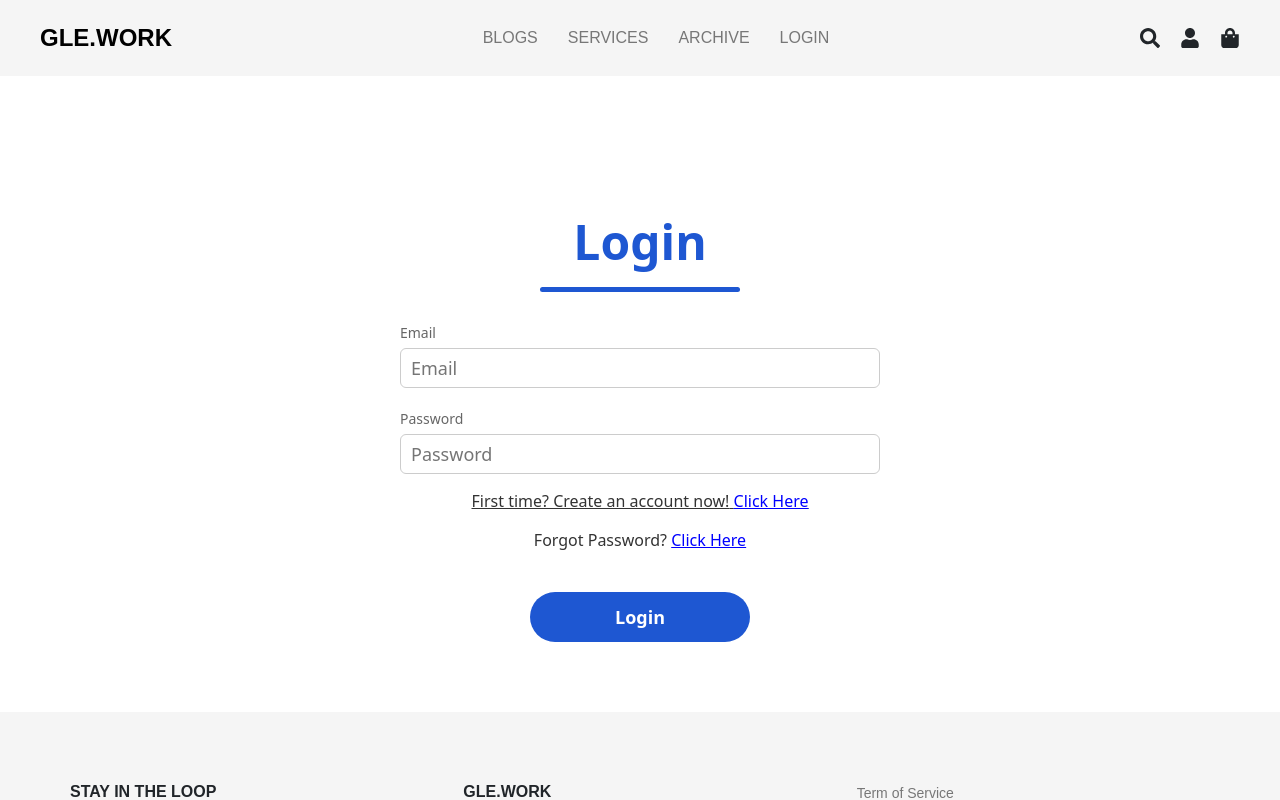
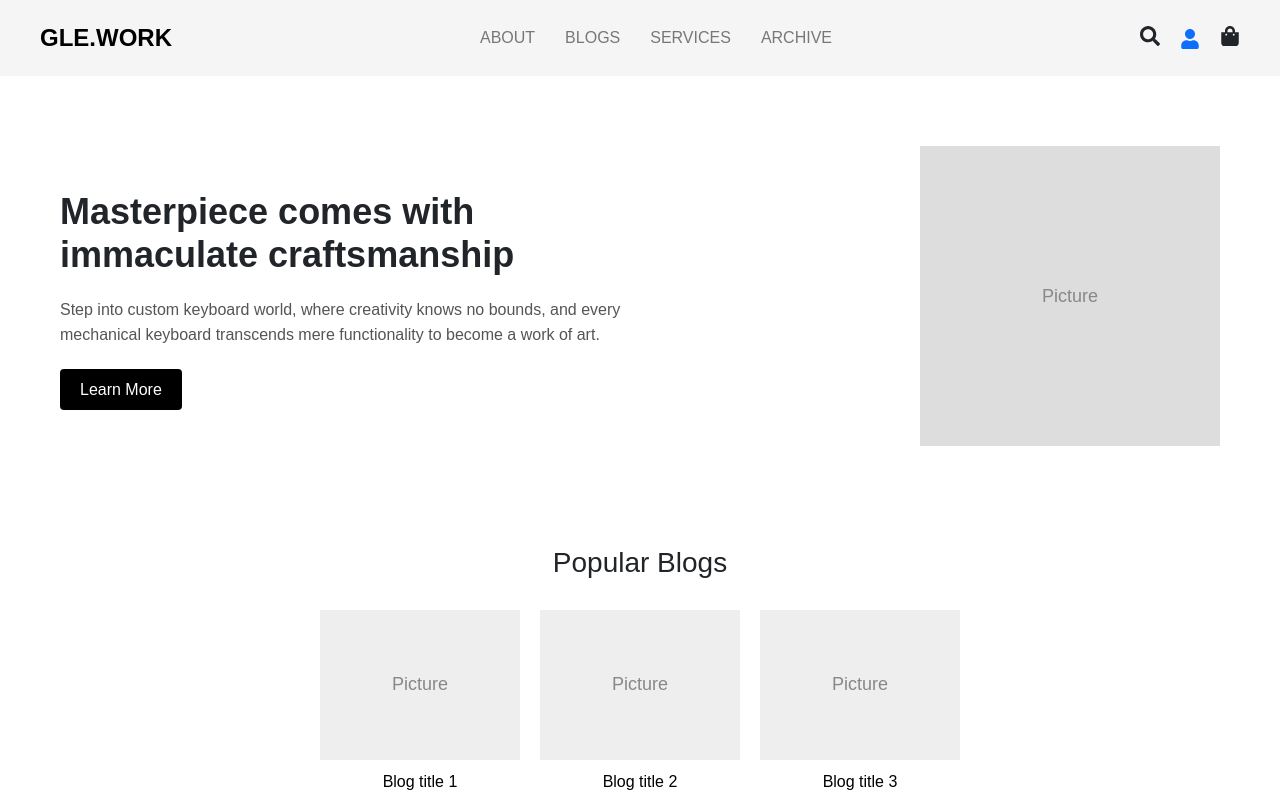
Before and after one commit to Will-Gle/glework, a React (Vite) app: page / in a window 1280 px wide. Shown: the top 800 px of the page. Built offline with nearby package versions, Linux system fonts and the light colour scheme.

Commit message:
Present Landing to src

```diff
--- a/src/App.tsx
+++ b/src/App.tsx
@@ -9,6 +9,7 @@ import Signup from "./components/LoginSignupPassword/Signup";
 import LostPass from "./components/LoginSignupPassword/LostPass";
 import Header from "./components/Header";
 import Footer from "./components/Footer";
+import Landing from "./components/Landing/Landing";
 import "./App.css";
 
 // Component responsible for rendering the layout with Header, Footer, and routing logic
@@ -25,10 +26,10 @@ function AppLayout() {
       {/* Conditionally render Header and Footer based on the route */}
       {!hideHeaderFooter && <Header />}
       <Routes>
+        <Route path="/" element={<Landing />} />
         <Route path="/login" element={<Login />} />
         <Route path="/signup" element={<Signup />} />
         <Route path="/lost-password" element={<LostPass />} />
-        <Route path="*" element={<Login />} />
       </Routes>
       {!hideHeaderFooter && <Footer />}
     </>
--- a/src/components/Header.tsx
+++ b/src/components/Header.tsx
@@ -15,16 +15,18 @@ const Header: React.FC = () => {
 
         {/* Navigation Links */}
         <nav className="navigation">
+          <Link to="/about">About</Link>
           <Link to="/blogs">Blogs</Link>
           <Link to="/services">Services</Link>
           <Link to="/archive">Archive</Link>
-          <Link to="/login">Login</Link>
         </nav>
 
         {/* Icon Links */}
         <div className="icons">
           <FaSearch className="icon" />
-          <FaUser className="icon" />
+          <Link to="/login">
+            <FaUser className="icon" />
+          </Link>
           <FaShoppingBag className="icon" />
         </div>
       </div>
--- a/src/components/Landing/Landing.css
+++ b/src/components/Landing/Landing.css
@@ -0,0 +1,133 @@
+/* Landing Page CSS */
+.landing {
+    font-family: Arial, sans-serif;
+    padding: 20px;
+    max-width: 1200px;
+    margin: 0 auto;
+  }
+
+  /* Hero Section */
+  .hero-section {
+    display: flex;
+    justify-content: space-between;
+    align-items: center;
+    padding: 50px 0;
+  }
+
+  .hero-content {
+    max-width: 50%;
+  }
+
+  .hero-content h1 {
+    font-size: 36px;
+    font-weight: bold;
+    margin-bottom: 20px;
+  }
+
+  .hero-content p {
+    font-size: 16px;
+    line-height: 1.6;
+    color: #555;
+    margin-bottom: 30px;
+  }
+
+  .learn-more-button {
+    background-color: #000;
+    color: #fff;
+    padding: 12px 20px;
+    text-decoration: none;
+    border-radius: 4px;
+    transition: background-color 0.3s;
+  }
+
+  .learn-more-button:hover {
+    background-color: #333;
+  }
+
+  .hero-image {
+    max-width: 40%;
+    display: flex;
+    justify-content: center;
+    align-items: center;
+  }
+
+  .image-placeholder {
+    width: 300px;
+    height: 300px;
+    background-color: #ddd;
+    display: flex;
+    justify-content: center;
+    align-items: center;
+    font-size: 18px;
+    color: #888;
+  }
+
+  /* Popular Blogs Section */
+  .popular-blogs {
+    padding: 50px 0;
+  }
+
+  .popular-blogs h2 {
+    font-size: 28px;
+    margin-bottom: 30px;
+    text-align: center;
+  }
+
+  .blog-list {
+    display: flex;
+    gap: 20px;
+    justify-content: center;
+    flex-wrap: wrap;
+  }
+
+  .blog-item {
+    width: 200px;
+    text-align: center;
+    text-decoration: none;
+    color: #000;
+    transition: transform 0.3s;
+  }
+
+  .blog-item:hover {
+    transform: scale(1.05);
+  }
+
+  .blog-item .image-placeholder {
+    width: 200px;
+    height: 150px;
+    background-color: #eee;
+    margin-bottom: 10px;
+  }
+
+  /* Responsive Styles */
+  @media (max-width: 768px) {
+    .hero-section {
+      flex-direction: column;
+      text-align: center;
+    }
+
+    .hero-content,
+    .hero-image {
+      max-width: 100%;
+    }
+
+    .blog-list {
+      flex-direction: column;
+      align-items: center;
+    }
+  }
+
+  @media (max-width: 480px) {
+    .hero-content h1 {
+      font-size: 28px;
+    }
+
+    .hero-content p {
+      font-size: 14px;
+    }
+
+    .blog-item {
+      width: 100%;
+      max-width: 300px;
+    }
+  }
--- a/src/components/Landing/Landing.tsx
+++ b/src/components/Landing/Landing.tsx
@@ -0,0 +1,47 @@
+import React from "react";
+import { Link } from "react-router-dom";
+import "./Landing.css";
+
+// Landing component representing the landing page
+const Landing: React.FC = () => {
+  return (
+    <div className="landing">
+      <section className="hero-section">
+        <div className="hero-content">
+          <h1>Masterpiece comes with immaculate craftsmanship</h1>
+          <p>
+            Step into custom keyboard world, where creativity knows no bounds,
+            and every mechanical keyboard transcends mere functionality to
+            become a work of art.
+          </p>
+          <Link to="/about" className="learn-more-button">
+            Learn More
+          </Link>
+        </div>
+        <div className="hero-image">
+          <div className="image-placeholder">Picture</div>
+        </div>
+      </section>
+
+      <section className="popular-blogs">
+        <h2>Popular Blogs</h2>
+        <div className="blog-list">
+          <Link to="/blogs" className="blog-item">
+            <div className="image-placeholder">Picture</div>
+            <p>Blog title 1</p>
+          </Link>
+          <Link to="/blogs" className="blog-item">
+            <div className="image-placeholder">Picture</div>
+            <p>Blog title 2</p>
+          </Link>
+          <Link to="/blogs" className="blog-item">
+            <div className="image-placeholder">Picture</div>
+            <p>Blog title 3</p>
+          </Link>
+        </div>
+      </section>
+    </div>
+  );
+};
+
+export default Landing;
```
